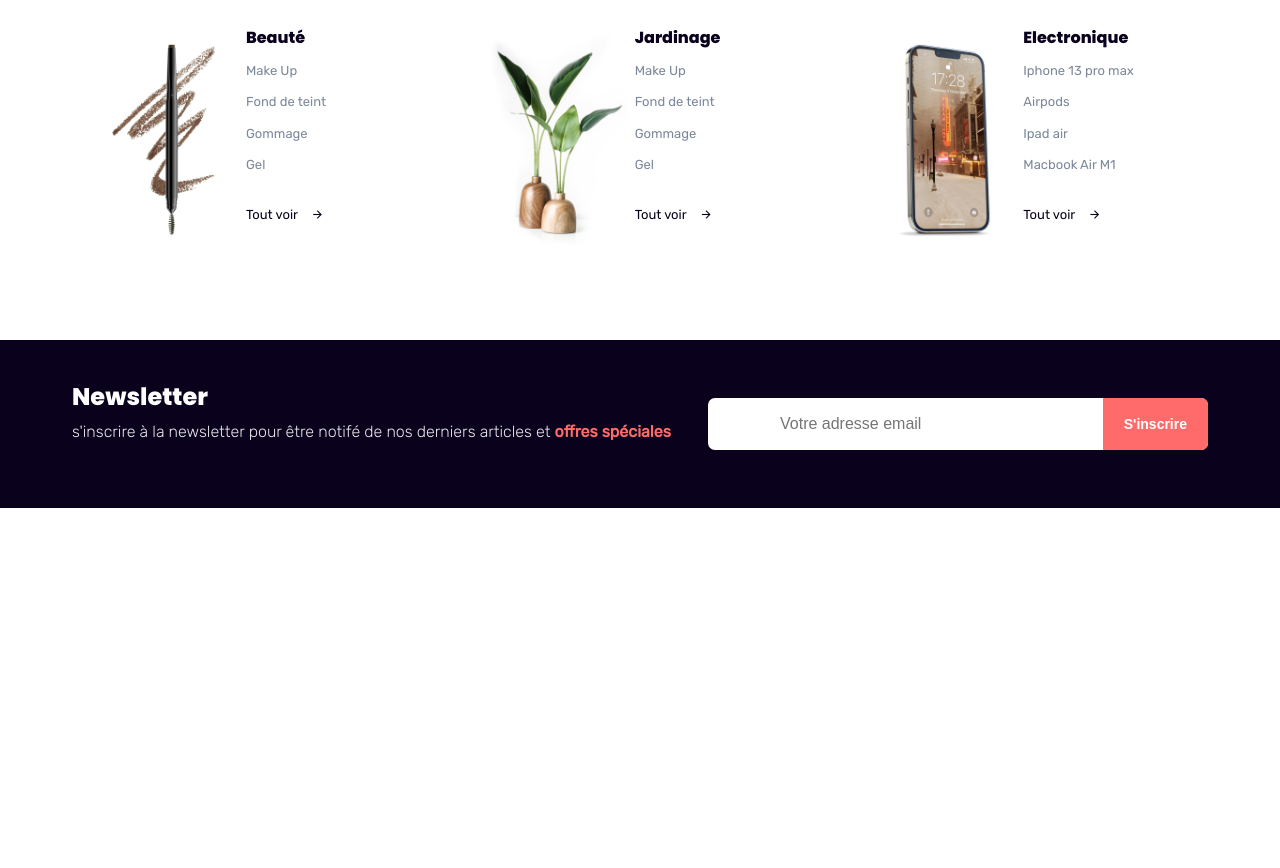
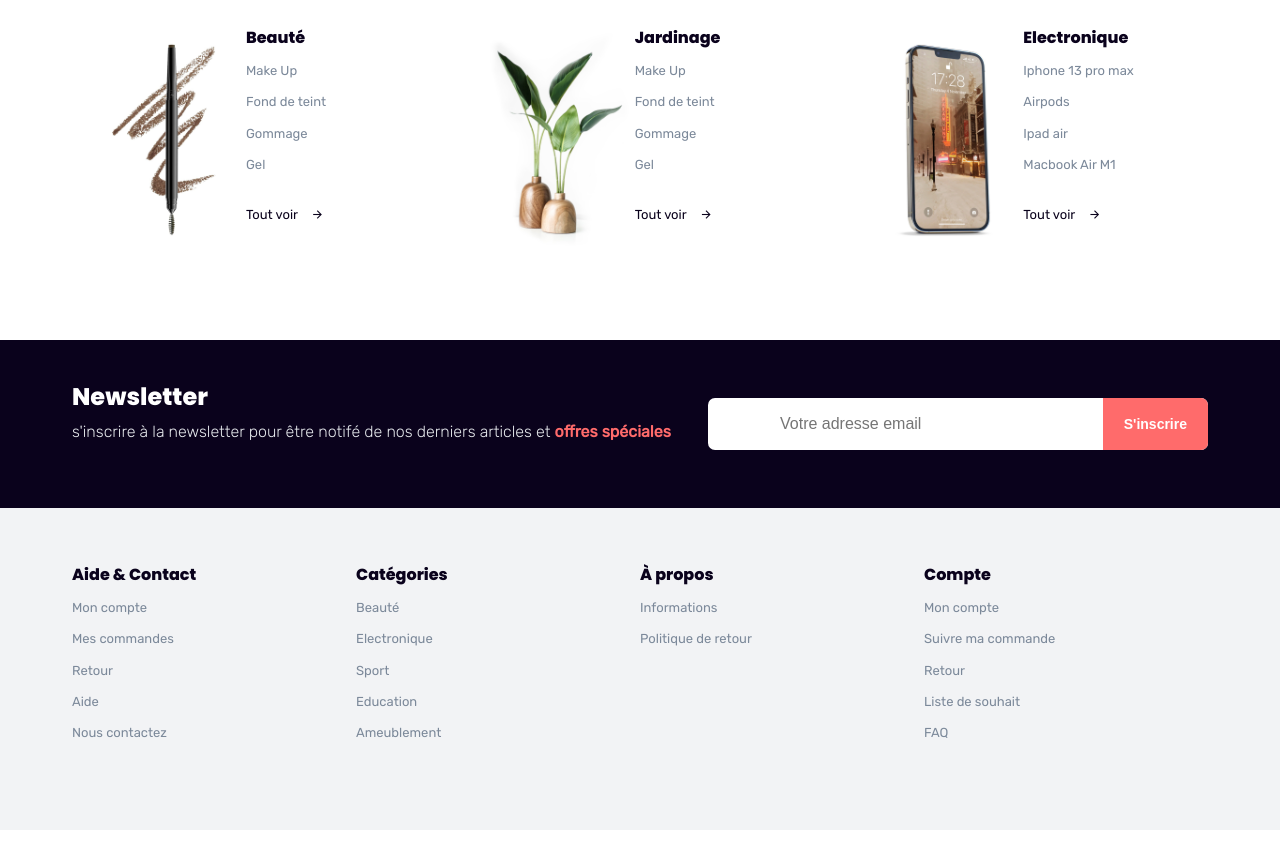
Before and after one commit to keita8/makeety-v1, a plain HTML site: page index.html in a window 1280 px wide. Shown: the part 3243-4111 px from the top of the page. After the commit the page ends 4073 px from the top, so only its background shows below. Drawn offline with nearby package versions, Linux system fonts and the light colour scheme.

Commit message:
first commit

```diff
--- a/css/main.css
+++ b/css/main.css
@@ -1130,6 +1130,11 @@ main .flexwrap {
 
 /* --------------------------------------------------FOOTER-------------------------------------- */
 
+.widgets {
+    background-color: var(--light-bg-color);
+    padding: 3.5em 2.5em;
+}
+
 .newsletter {
     padding: 2.5em 0;
     background-color: var(--dark-color);
@@ -1173,7 +1178,8 @@ main .flexwrap {
         font-size: 1em;
     }
     .products.mini,
-    .banner .row {
+    .banner .row,
+    .widgets .row {
         flex: 0 0 50%;
     }
     .products.main .item {
@@ -1355,7 +1361,8 @@ main .flexwrap {
     .products.big .media {
         max-height: 373px;
     }
-    .products.main .item {
+    .products.main .item,
+    .widgets .row {
         flex: 0 0 25%;
     }
     .newsletter .box {
--- a/index.html
+++ b/index.html
@@ -1486,63 +1486,63 @@
             </div>
             <!-- FIN NEWSLETTER -->
 
-            <div class="widget">
+            <div class="widgets">
                 <div class="container">
                     <div class="wrapper">
                         <div class="flexwrap">
                             <div class="row">
                                 <div class="item mini-links">
-                                    <h4></h4>
+                                    <h4>Aide & Contact</h4>
                                     <ul class="flexcol">
                                         <li>
-                                            <a href=""></a>
-                                        </li>
-                                        <li>
-                                            <a href=""></a>
-                                        </li>
-                                        <li>
-                                            <a href=""></a>
-                                        </li>
-                                        <li>
-                                            <a href=""></a>
-                                        </li>
-                                        <li>
-                                            <a href=""></a>
+                                            <a href="">Mon compte</a>
+                                        </li>
+                                        <li>
+                                            <a href="">Mes commandes</a>
+                                        </li>
+                                        <li>
+                                            <a href="">Retour</a>
+                                        </li>
+                                        <li>
+                                            <a href="">Aide</a>
+                                        </li>
+                                        <li>
+                                            <a href="">Nous contactez</a>
                                         </li>
                                     </ul>
                                 </div>
                             </div>
                             <div class="row">
                                 <div class="item mini-links">
-                                    <h4></h4>
+                                    <h4>Catégories</h4>
                                     <ul class="flexcol">
                                         <li>
-                                            <a href=""></a>
-                                        </li>
-                                        <li>
-                                            <a href=""></a>
-                                        </li>
-                                        <li>
-                                            <a href=""></a>
-                                        </li>
-                                        <li>
-                                            <a href=""></a>
-                                        </li>
-                                        <li>
-                                            <a href=""></a>
+                                            <a href="">Beauté</a>
+                                        </li>
+                                        <li>
+                                            <a href="">Electronique</a>
+                                        </li>
+                                        <li>
+                                            <a href="">Sport</a>
+                                        </li>
+                                        <li>
+                                            <a href="">Education</a>
+                                        </li>
+                                        <li>
+                                            <a href="">Ameublement</a>
                                         </li>
                                     </ul>
                                 </div>
                             </div>
                             <div class="row">
                                 <div class="item mini-links">
-                                    <h4></h4>
+                                    <h4>À propos </h4>
                                     <ul class="flexcol">
                                         <li>
-                                            <a href=""></a>
-                                        </li>
-                                        <li>
-                                            <a href=""></a>
+                                            <a href="">Informations</a>
+                                        </li>
+                                        <li>
+                                            <a href="">Politique de retour</a>
                                         </li>
                                         <li>
                                             <a href=""></a>
@@ -1558,22 +1558,22 @@
                             </div>
                             <div class="row">
                                 <div class="item mini-links">
-                                    <h4></h4>
+                                    <h4>Compte</h4>
                                     <ul class="flexcol">
                                         <li>
-                                            <a href=""></a>
-                                        </li>
-                                        <li>
-                                            <a href=""></a>
-                                        </li>
-                                        <li>
-                                            <a href=""></a>
-                                        </li>
-                                        <li>
-                                            <a href=""></a>
-                                        </li>
-                                        <li>
-                                            <a href=""></a>
+                                            <a href="">Mon compte</a>
+                                        </li>
+                                        <li>
+                                            <a href="">Suivre ma commande</a>
+                                        </li>
+                                        <li>
+                                            <a href="">Retour</a>
+                                        </li>
+                                        <li>
+                                            <a href="">Liste de souhait</a>
+                                        </li>
+                                        <li>
+                                            <a href="">FAQ</a>
                                         </li>
                                     </ul>
                                 </div>
```
